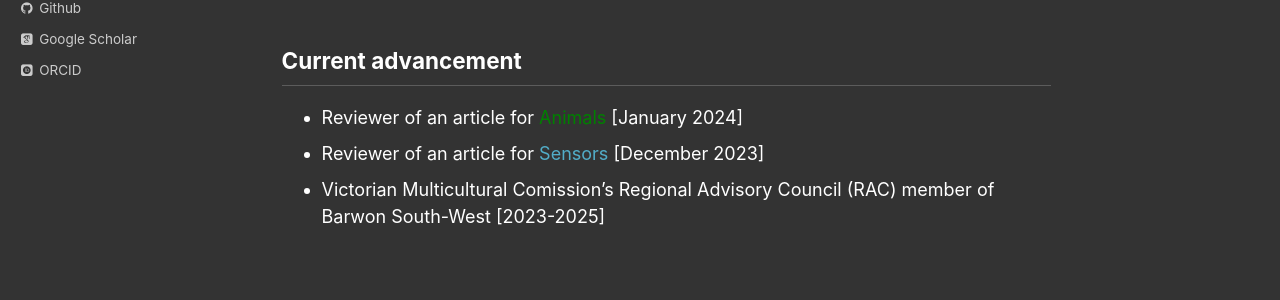
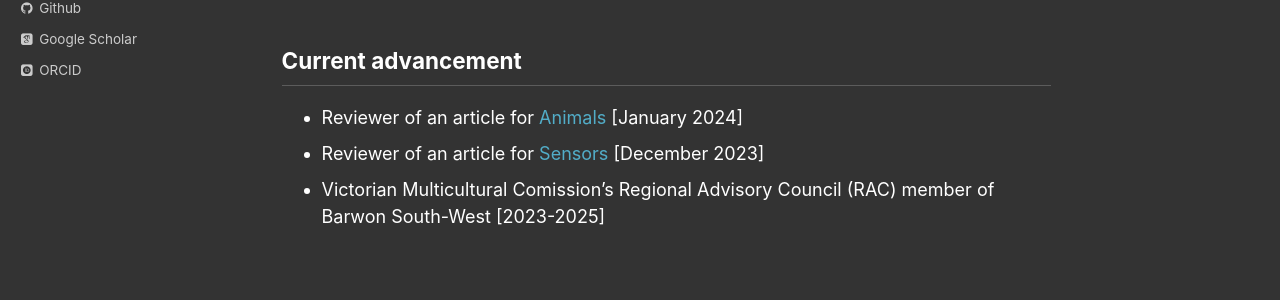
Before and after one commit to dhirajneupane/academicPortfolio, a Jekyll site: the page built from _pages/about.md, in a window 1280 px wide and 900 px high, scrolled down 710 px. Shown: the part 453-753 px from the top of the window. Built offline with Jekyll 4.4.1, drawn with Linux system fonts in a browser that asks for light colours; some web fonts are replaced.

Commit message:
Update about.md

```diff
--- a/_pages/about.md
+++ b/_pages/about.md
@@ -26,6 +26,6 @@ I believe that success is not just about individual accomplishments but also abo
 Thank you for taking the time to read about me, and I look forward to connecting with you soon.
 
 ## Current advancement
-* Reviewer of an article for [<span style="color:green">Animals</span>](https://github.com/dhirajneupane/academicPortfolio/blob/main/files/ReviewerCertificates/RC_animals.pdf){:target="_blank"} [January 2024]
+* Reviewer of an article for [Animals](https://github.com/dhirajneupane/academicPortfolio/blob/main/files/ReviewerCertificates/RC_animals.pdf){:target="_blank"} [January 2024]
 * Reviewer of an article for [Sensors](https://github.com/dhirajneupane/academicPortfolio/blob/main/files/ReviewerCertificates/RC_sesnor.pdf){:target="_blank"} [December 2023]
 * Victorian Multicultural Comission's Regional Advisory Council (RAC) member of Barwon South-West [2023-2025]
```
